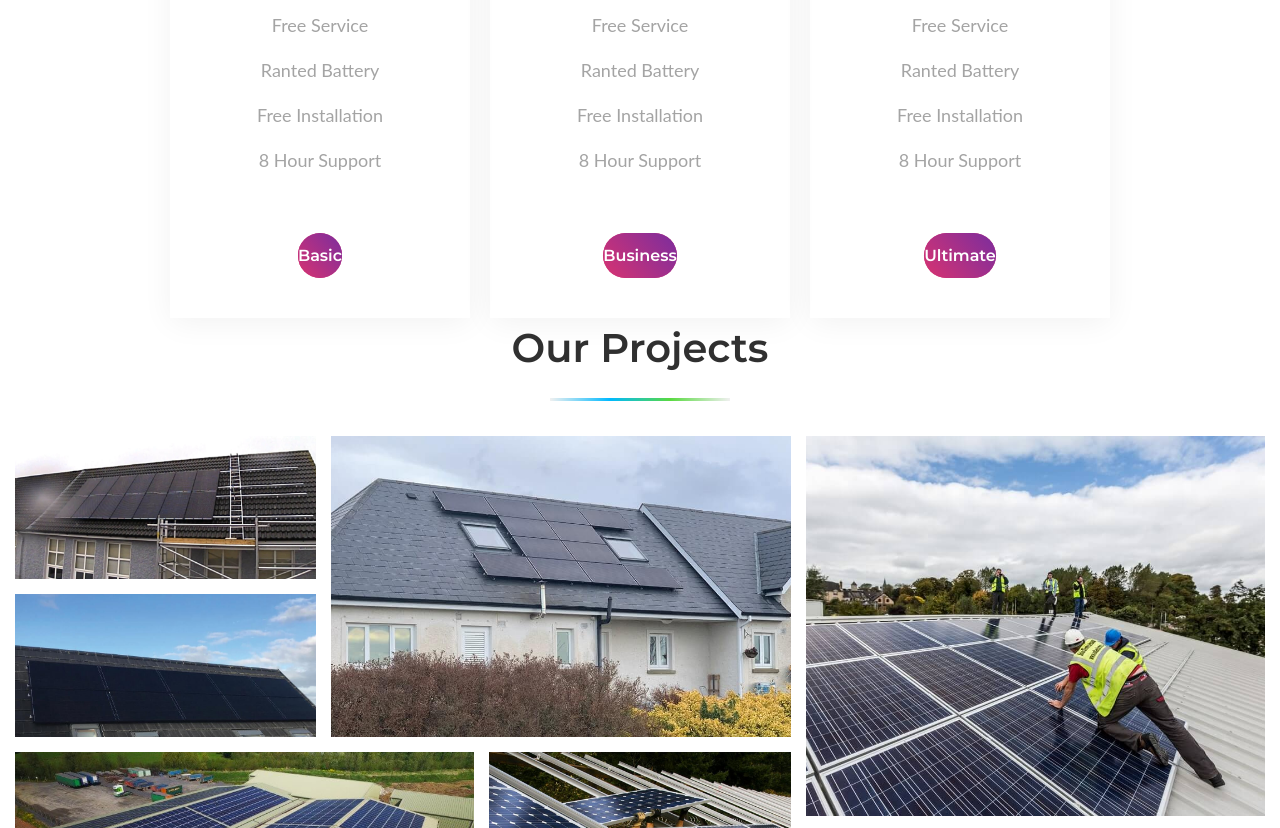
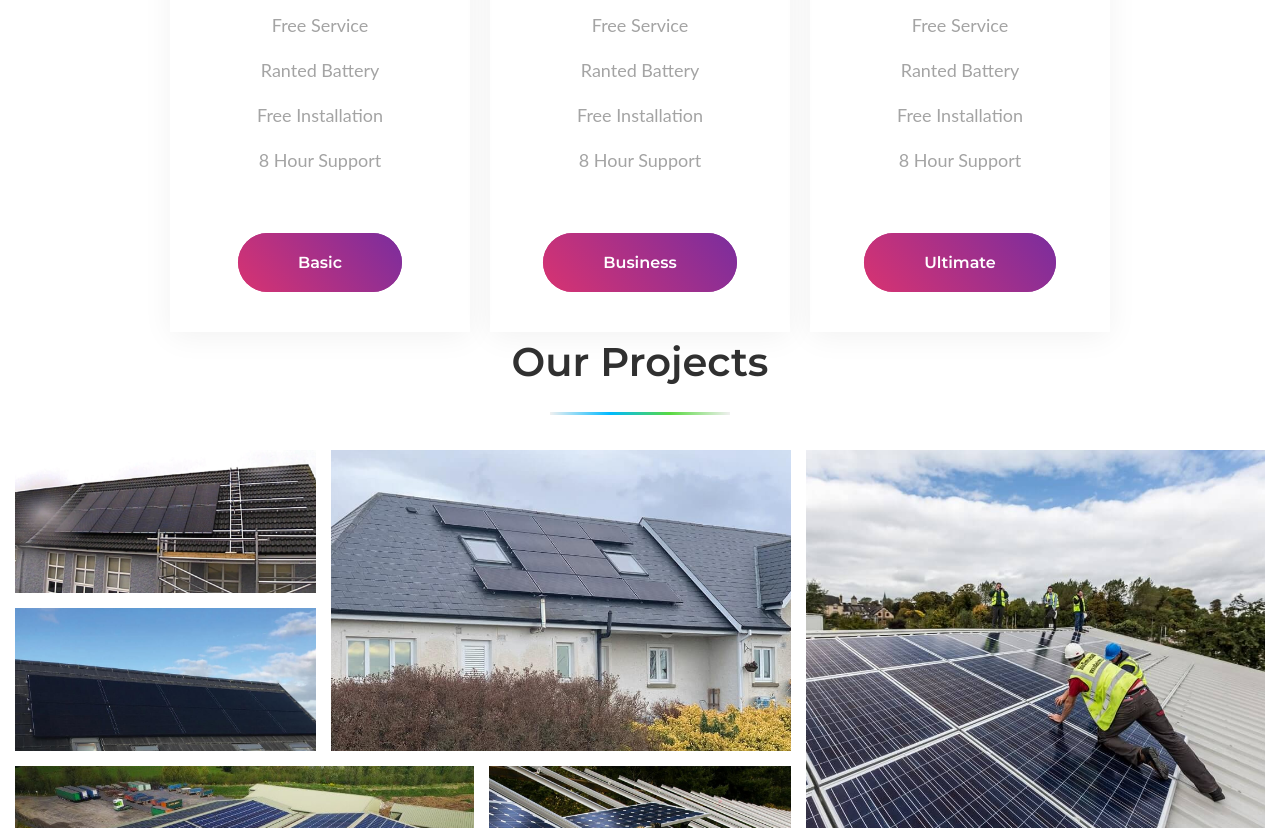
Before and after one commit to raymik-design/solaquaNew, a website: page index.html in a window 1280 px wide. Shown: the part 2341-3169 px from the top of the page. Drawn offline with Linux system fonts and the light colour scheme; a web font is replaced by a local one.

Commit message:
final note

```diff
--- a/dir/css/main.css
+++ b/dir/css/main.css
@@ -349,6 +349,7 @@ textarea {
   font-weight: 600;
   text-transform: capitalize;
   text-decoration: none;
+  padding: 0.7rem 6rem;
   display: inline-block;
   border-radius: 10rem;
   -webkit-transition: all 0.2s;
@@ -358,6 +359,7 @@ textarea {
   margin: auto;
   border: none;
   cursor: pointer;
+  z-index: 11111;
 }
 
 .btn:hover,
@@ -404,7 +406,7 @@ textarea {
 
 .btn--purple::after,
 .btnw--purple::after {
-  background-color: #d83371;
+  background-image: linear-gradient(50deg, #d83371, #7a2d9e);
 }
 
 .btn::after,
```
Also changed, not shown: 1 other file.
